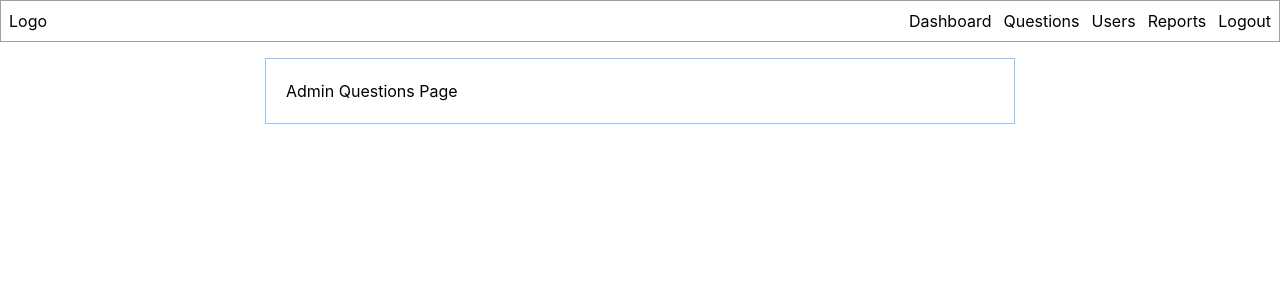
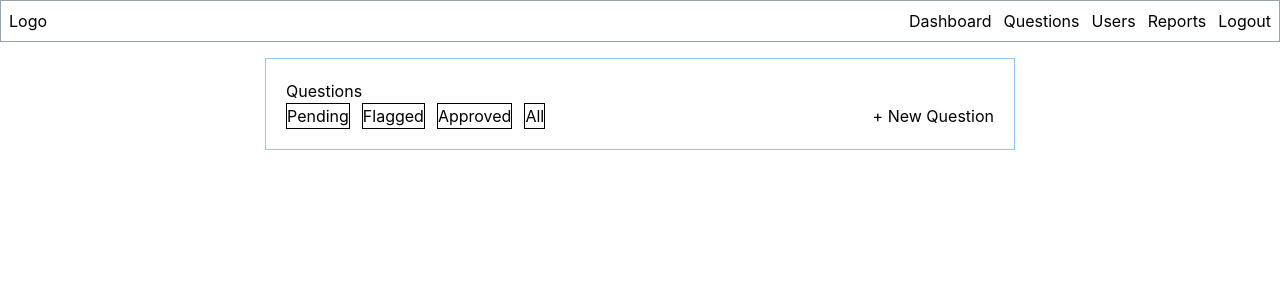
Before and after one commit to chingu-voyages/X02-team-02, a React (Vite) app in the folder client/: page /admin/questions in a window 1280 px wide. Shown: the top 300 px of the page. Built offline with nearby package versions, Linux system fonts and the light colour scheme; no server answers.

Commit message:
create AdminQuestionsPage

```diff
--- /dev/null
+++ b/client/src/api/questions.ts
@@ -0,0 +1,45 @@
+import type { Question } from "../pages/AdminQuestionsPage";
+
+const placeholderQuestions: Question[] = [
+  {
+    id: "1",
+    text: "Who is responsible for maximizing the value of the product?",
+    category: "PSPO",
+    type: "multiple_choice",
+    status: "pending",
+    submittedBy: "user1",
+    createdAt: "2026-10-20T10:00:00Z",
+  },
+  {
+    id: "2",
+    text: "How long is a Sprint at most?",
+    category: "PSM",
+    type: "short_answer",
+    status: "approved",
+    submittedBy: "user1",
+    createdAt: "2026-10-21T09:30:00Z",
+  },
+  {
+    id: "3",
+    text: "Who can cancel a Sprint?",
+    category: "CSM",
+    type: "multiple_choice",
+    status: "flagged",
+    submittedBy: "admin1",
+    createdAt: "2026-10-22T14:15:00Z",
+  },
+  {
+    id: "4",
+    text: "What is the purpose of the Daily Scrum?",
+    category: "PSM",
+    type: "multiple_choice",
+    status: "approved",
+    submittedBy: "admin1",
+    createdAt: "2026-10-23T08:45:00Z",
+  },
+];
+
+export async function getQuestions(): Promise<Question[]> {
+  // TODO: replace with apiFetch once the server endpoint exists
+  return placeholderQuestions;
+}
--- a/client/src/pages/AdminQuestionsPage.tsx
+++ b/client/src/pages/AdminQuestionsPage.tsx
@@ -1,3 +1,97 @@
+import { Link } from "react-router";
+import { useState, useEffect } from "react";
+import { getQuestions } from "../api/questions";
+
+// TODO: export from shared instead when BE is ready
+export type QuestionStatus =
+  "draft" | "pending" | "approved" | "rejected" | "flagged";
+
+// TODO: export from shared instead when BE is ready
+export type QuestionType = "multiple_choice" | "short_answer";
+
+// TODO: export from shared instead when BE is ready
+export interface Question {
+  id: string;
+  text: string;
+  category: string; // "PSM", "PSPO", ...
+  type: QuestionType;
+  status: QuestionStatus;
+  submittedBy: string; // username
+  createdAt: string; // ISO date string
+}
+
+type StatusFilter = QuestionStatus | "all";
+
+const filterOptions: { label: string; value: StatusFilter }[] = [
+  { label: "Pending", value: "pending" },
+  { label: "Flagged", value: "flagged" },
+  { label: "Approved", value: "approved" },
+  { label: "All", value: "all" },
+];
+
 export default function AdminQuestionsPage() {
-  return <h2>Admin Questions Page</h2>;
+  const [statusFilter, setStatusFilter] = useState<StatusFilter>("pending");
+  const [questions, setQuestions] = useState<Question[]>([]);
+  const [isLoading, setIsLoading] = useState(true);
+  const [error, setError] = useState<string | null>(null);
+
+  useEffect(() => {
+    let ignore = false;
+
+    getQuestions()
+      .then((data) => {
+        if (!ignore) setQuestions(data);
+      })
+      .catch(() => {
+        if (!ignore) setError("Couldn't load questions.");
+      })
+      .finally(() => {
+        if (!ignore) setIsLoading(false);
+      });
+
+    return () => {
+      ignore = true;
+    };
+  }, []);
+
+  const filteredQuestions =
+    statusFilter === "all"
+      ? questions
+      : questions.filter((q) => q.status === statusFilter);
+
+  return (
+    <section>
+      <h2>Questions</h2>
+      <div className="flex justify-between items-center">
+        <div
+          role="group"
+          aria-label="Filter by status"
+          className="flex flex-wrap gap-3"
+        >
+          {filterOptions.map((option) => (
+            <button
+              key={option.value}
+              type="button"
+              aria-pressed={statusFilter === option.value}
+              onClick={() => setStatusFilter(option.value)}
+              className="border"
+            >
+              {option.label}
+            </button>
+          ))}
+        </div>
+
+        <Link to="#">+ New Question</Link>
+      </div>
+
+      <div>
+        {isLoading && <p>Loading questions...</p>}
+        {error && <p role="alert">{error}</p>}
+        {!isLoading && !error && filteredQuestions.length === 0 && (
+          <p>No questions to show</p>
+        )}
+        {/* {display questions rows} */}
+      </div>
+    </section>
+  );
 }
```
